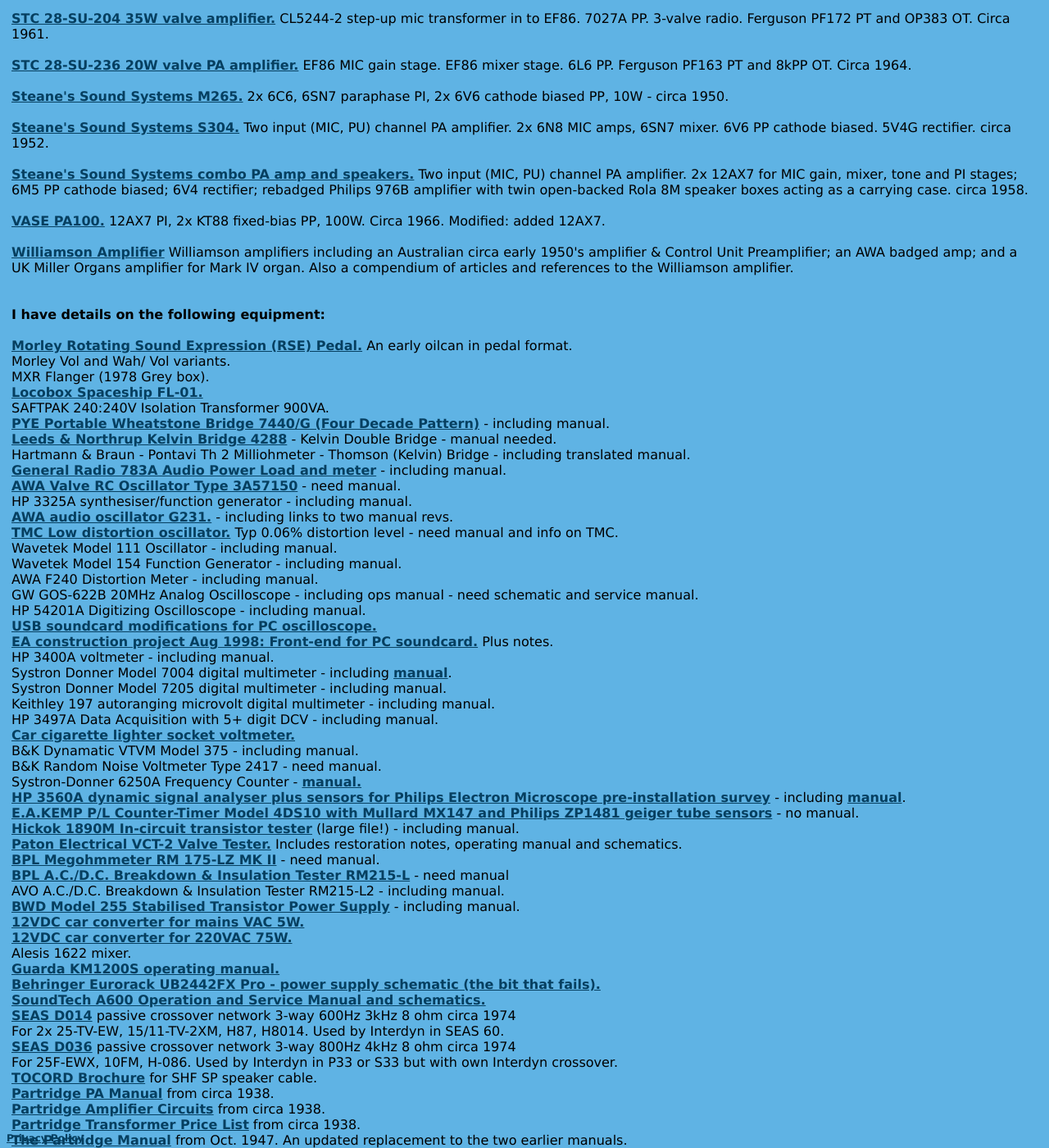
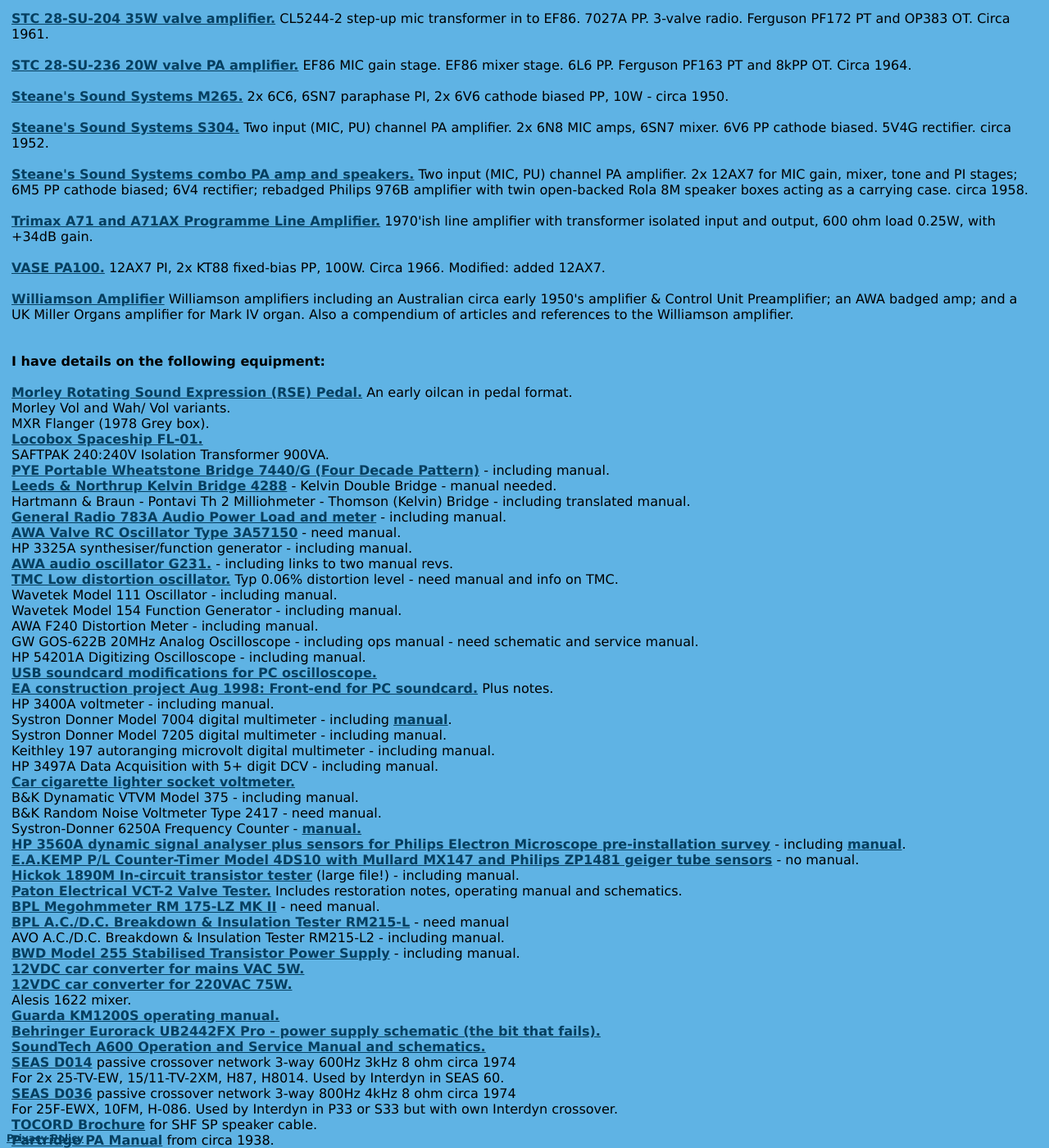
Before and after one commit to michael-robbins/michael-robbins.github.io, a Jekyll site: the page built from projects/amplifier.html, in a window 1280 px wide and 1400 px high, scrolled down 2693 px. Shown: the whole window at 82% size. Built offline with Jekyll 4.4.1, drawn with Linux system fonts in a browser that asks for light colours; some of the changed text lies outside the part shown.

Commit message:
Update amplifier.html

```diff
--- a/projects/amplifier.html
+++ b/projects/amplifier.html
@@ -174,6 +174,9 @@
       <a href="/static/Steanes 976B with speaker combo.pdf">Steane's Sound Systems combo PA amp and speakers.</a> Two input (MIC, PU) channel PA amplifier. 2x 12AX7 for MIC gain, mixer, tone and PI stages; 6M5 PP cathode biased; 6V4 rectifier; rebadged Philips 976B amplifier with twin open-backed Rola 8M speaker boxes acting as a carrying case. circa 1958.
       <br />
       <br />
+      <a href="/static/Trimax A71 Line amp.pdf">Trimax A71 and A71AX Programme Line Amplifier.</a> 1970'ish line amplifier with transformer isolated input and output, 600 ohm load 0.25W, with +34dB gain.
+      <br />
+      <br />
       <a href="/static/VASE PA100 Amplifier.pdf">VASE PA100.</a> 12AX7 PI, 2x KT88 fixed-bias PP, 100W. Circa 1966.   Modified: added 12AX7.
       <br />
       <br />
```
Also changed, not shown: other parts of projects/amplifier.html (+1 -1 lines).
